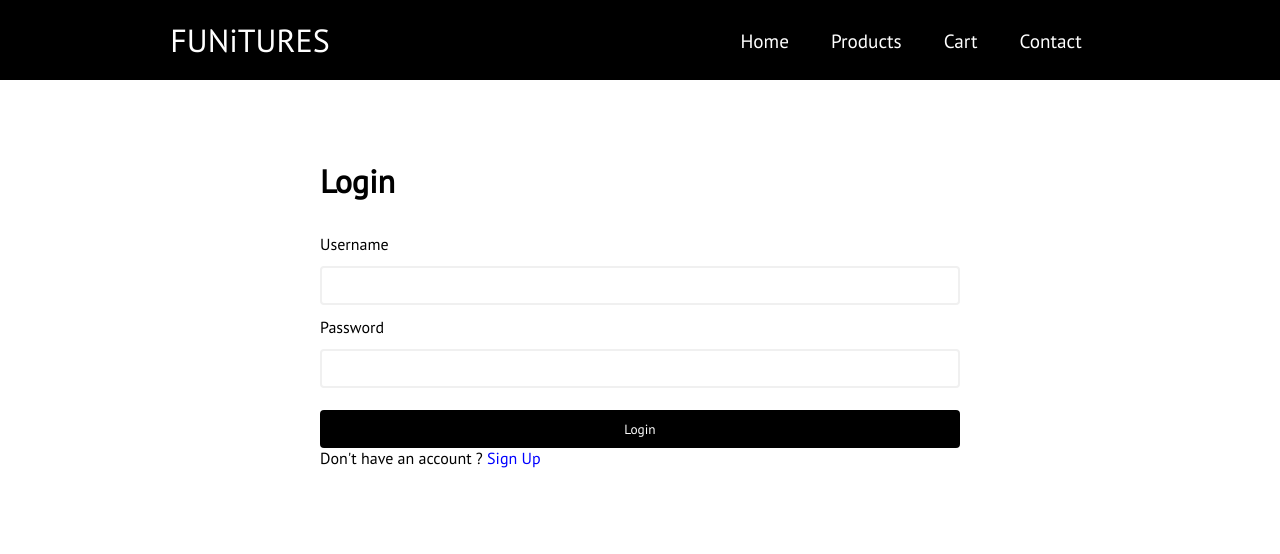
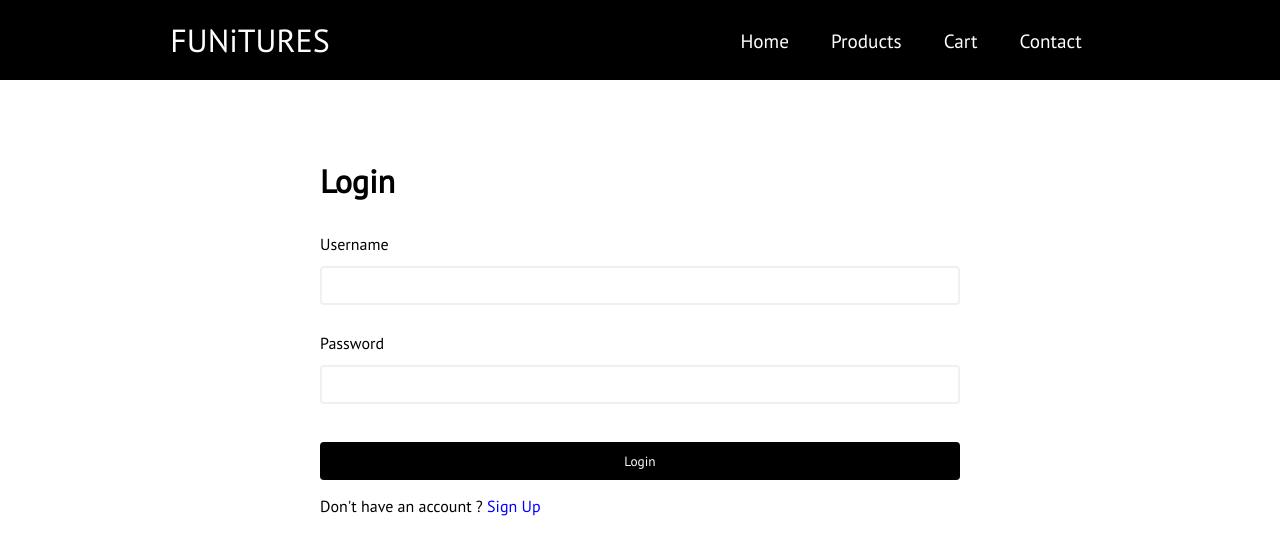
Before and after one commit to WMCharles/Funiture-Store, a React (Create React App) app: page /auth in a window 1280 px wide. Shown: the top 554 px of the page. Built offline with nearby package versions, Linux system fonts and the light colour scheme.

Commit message:
update styles

```diff
--- a/src/styles/SignUp.css
+++ b/src/styles/SignUp.css
@@ -28,6 +28,7 @@ span {
 .input-control {
     display: flex;
     flex-direction: column;
+    margin-top: 1em ;
 }
 
 .input-control input {
```
